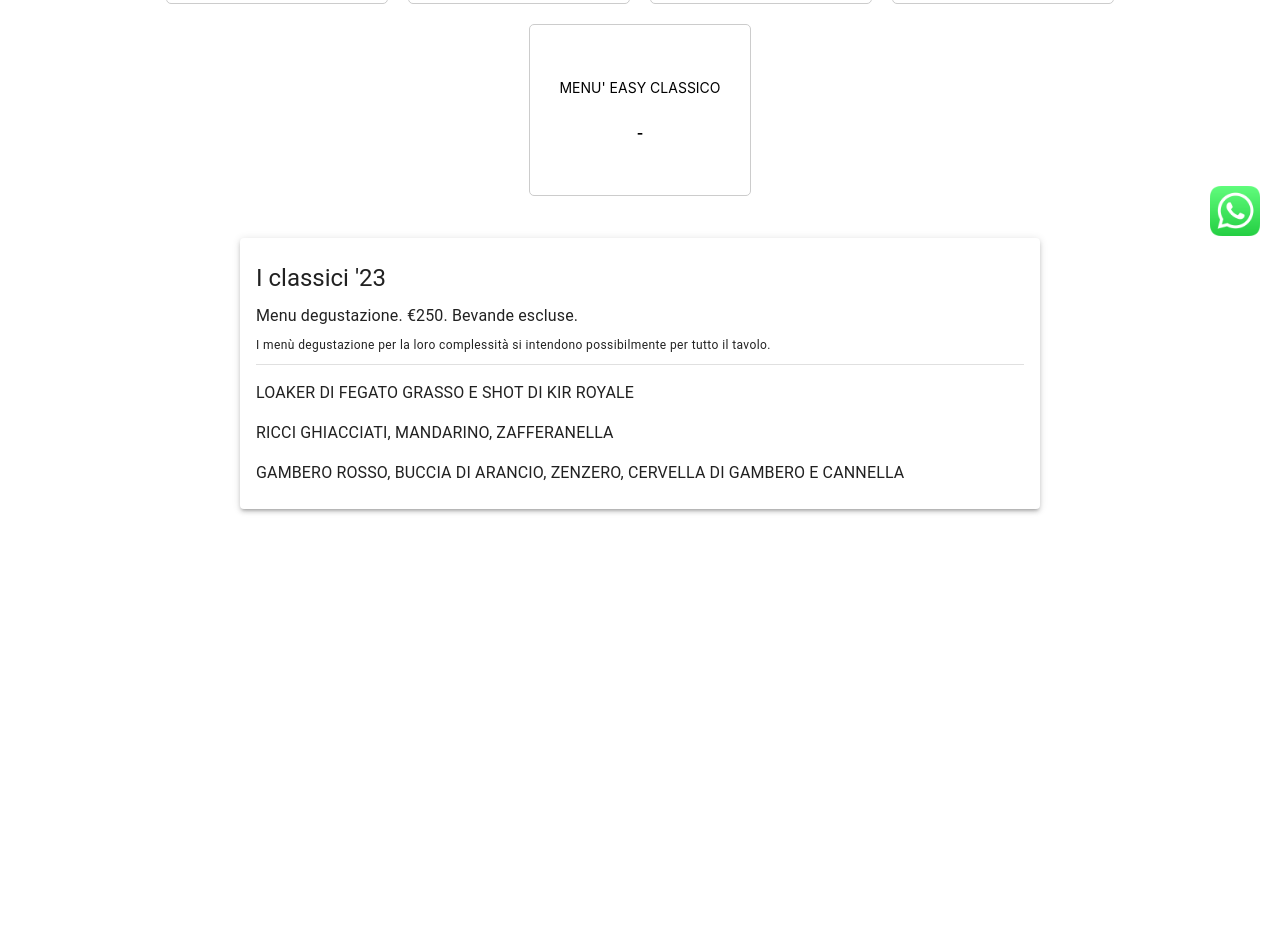
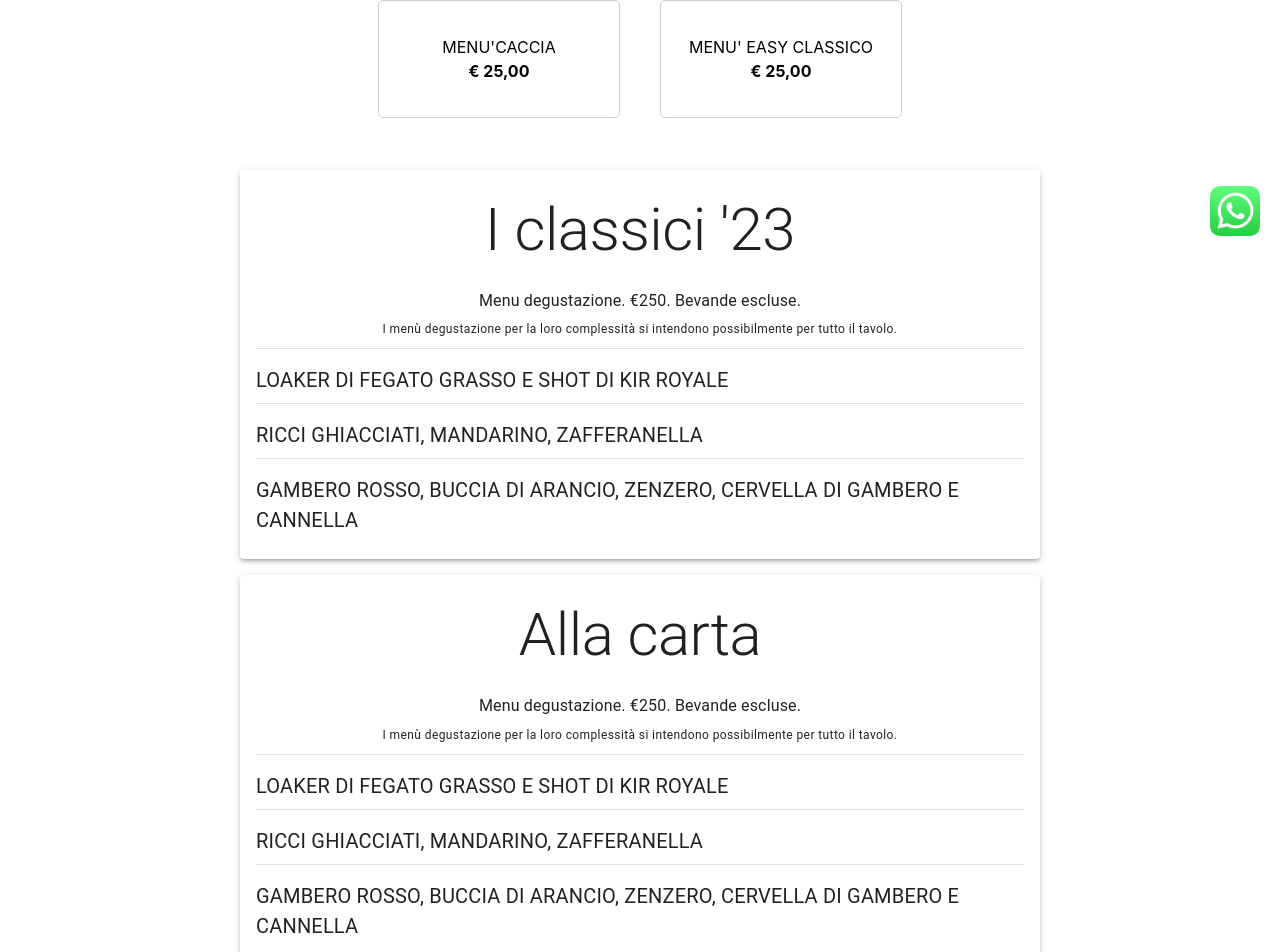
Before and after one commit to maurizioweb/ReactMultiLingualShowcase-, a React (Create React App) app: page /nuova-pagina in a window 1280 px wide. Shown: the part 540-1492 px from the top of the page. Before the commit the page ends 1081 px from the top, so only its background shows below. Built offline with nearby package versions, Linux system fonts and the light colour scheme.

Commit message:
Descrizione delle modifiche apportate

```diff
--- a/src/components/Footer.css
+++ b/src/components/Footer.css
@@ -1,5 +1,5 @@
 .footer {
-    background-color: #333;
+    background-color: #718872;
     color: white;
     text-align: center;
     padding: 20px 0;
--- a/src/components/Menu.js
+++ b/src/components/Menu.js
@@ -5,22 +5,24 @@ const Menu = () => {
     {
       text: "MENU'ALLA CARTA",
 
-      url: "https://bacchanalia.co.uk/wp-content/uploads/2023/10/Bacchanalia-A-La-Carte-Menu-October.pdf" // Inserisci qui il tuo URL
+      url: "https://bacchanalia.co.uk/wp-content/uploads/2023/10/Bacchanalia-A-La-Carte-Menu-October.pdf", // Inserisci qui il tuo URL
+	 author: "€ 25,00"
     },
     {
-      text: "MENU' CLASSICO"
-
+      text: "MENU' CLASSICO",
+     author: "€ 25,00"
     },
     {
       text: "MENU' LAB",
-
+     author: "€ 25,00"
     },
     {
       text: "MENU'CACCIA",
-
+     author: "€ 25,00"
     },
     {
       text: "MENU' EASY CLASSICO",
+	  author: "€ 25,00"
 
     }
   ];
@@ -43,31 +45,34 @@ const Menu = () => {
                flex: '1',
                minWidth: '180px',
                maxWidth: '200px',
-               height: '150px', // Riduci l'altezza del div della testimonianza
-               margin: '10px',
-               padding: '10px',
+
+               margin: '20px',
+               padding: '20px',
                border: '1px solid #ccc',
                borderRadius: '5px',
                cursor: testimonial.url ? 'pointer' : 'default',
-               fontSize: '14px',
+               fontSize: '16px',
                textAlign: 'center',
                display: 'flex',
                flexDirection: 'column',
-               justifyContent: 'center', // Centra il contenuto verticalmente
+               justifyContent: 'space-between', // Centra il contenuto verticalmente
                transition: 'transform 0.3s ease, box-shadow 0.3s ease', // Transizione per l'effetto hover
+
              }}
              onMouseEnter={e => {
                e.currentTarget.style.transform = 'scale(1.05)'; // Effetto ingrandimento al passaggio del mouse
                e.currentTarget.style.boxShadow = '0 4px 8px rgba(0, 0, 0, 0.2)'; // Effetto ombra al passaggio del mouse
+			   e.currentTarget.style.backgroundColor = '#EDE0D6'; // Cambia il colore di sfondo al passaggio del mouse
              }}
              onMouseLeave={e => {
                e.currentTarget.style.transform = 'scale(1)';
                e.currentTarget.style.boxShadow = 'none';
+			    e.currentTarget.style.backgroundColor = ''; // Rimetti lo sfondo iniziale (o un altro colore) quando il mouse lascia l'elemento
              }}
              onClick={() => testimonial.url && handleClick(testimonial.url)}
         >
-          <p>{testimonial.text}</p>
-          <p style={{ fontWeight: 'bold' }}>- {testimonial.author}</p>
+          <p style={{ marginBottom: '4px' }}>{testimonial.text}</p> {/* Riduci il margine inferiore */}
+    <p style={{ marginTop: '0', fontWeight: 'bold' }}> {testimonial.author}</p> {/* Riduci il margine superiore */}
         </div>
       ))}
     </div>
--- a/src/components/MenuDegustazionePage.js
+++ b/src/components/MenuDegustazionePage.js
@@ -4,7 +4,7 @@ import { Container, Typography, Box, Paper } from '@mui/material';
 const MenuDegustazionePage = () => {
   return (
     <Container maxWidth="md">
-      <Paper elevation={3} style={{ padding: '20px', marginTop: '20px' }}>
+      <Paper elevation={0} style={{ padding: '20px', marginTop: '20px' }}>
         <Typography variant="h4" gutterBottom>Esplora il Nostro Esclusivo Menù Degustazione</Typography>
         <Typography paragraph>
           Il nostro menù degustazione offre un'esperienza culinaria unica e memorabile, perfetta per assaporare la vasta gamma di sapori e creatività della nostra cucina. Disponibile esclusivamente su prenotazione, questo menù è pensato per deliziare tutti i sensi, con una selezione curata dei migliori piatti creati dal nostro chef.
--- a/src/components/OrariEContatti.js
+++ b/src/components/OrariEContatti.js
@@ -1,5 +1,5 @@
 import React from 'react';
-import { Grid, Table, TableBody, TableCell, TableContainer, TableHead, TableRow, Paper } from '@mui/material';
+import { Grid, Table, TableBody, TableCell, TableContainer, TableHead, TableRow, Paper, Typography } from '@mui/material';
 
 const OrariEContatti = () => {
   const orariApertura = [
@@ -13,15 +13,24 @@ const OrariEContatti = () => {
     { tipo: 'Email', valore: 'info@example.com' },
     // Aggiungi altri contatti...
   ];
+const headerStyle = {
+    color: '#F0821E', // Applicazione del colore rosso scuro
+  };
+  return (
+    <Grid container spacing={2} justifyContent="center">
+      {/* Intestazione sopra le tabelle */}
+      <Grid item xs={12}>
+        <Typography variant="h6" align="center" gutterBottom style={headerStyle}>
+          Orari e Contatti
+        </Typography>
+      </Grid>
 
-  return (
-    <Grid container spacing={2}>
       {/* Tabella Orari di Apertura */}
-      <Grid item xs={6}>
+      <Grid item xs={12} sm={6} style={{ maxWidth: '400px' }}>
         <TableContainer component={Paper} style={{ height: '100%' }}>
           <Table aria-label="Orari di apertura">
             <TableHead>
-              <TableRow>
+              <TableRow style={headerStyle}>
                 <TableCell>Giorno</TableCell>
                 <TableCell>Orario</TableCell>
               </TableRow>
@@ -39,11 +48,11 @@ const OrariEContatti = () => {
       </Grid>
 
       {/* Tabella Contatti */}
-      <Grid item xs={6}>
+      <Grid item xs={12} sm={6} style={{ maxWidth: '400px' }}>
         <TableContainer component={Paper} style={{ height: '100%' }}>
           <Table aria-label="Contatti">
             <TableHead>
-              <TableRow>
+              <TableRow style={headerStyle}>
                 <TableCell>Tipo</TableCell>
                 <TableCell>Valore</TableCell>
               </TableRow>
--- a/src/components/RestaurantMenu.js
+++ b/src/components/RestaurantMenu.js
@@ -1,10 +1,59 @@
-import React from 'react';
+import React, { useState } from 'react';
 import { Typography, Box, Paper, Divider } from '@mui/material';
 
 const RestaurantMenu = () => {
+const [hoveredItem, setHoveredItem] = useState(null);
   const menuSections = [
     {
       title: "I classici '23",
+      description: "Menu degustazione. €250. Bevande escluse.",
+      note: "I menù degustazione per la loro complessità si intendono possibilmente per tutto il tavolo.",
+      items: [
+        { name: "LOAKER DI FEGATO GRASSO E SHOT DI KIR ROYALE", detail: "" },
+        { name: "RICCI GHIACCIATI, MANDARINO, ZAFFERANELLA", detail: "" },
+        { name: "GAMBERO ROSSO, BUCCIA DI ARANCIO, ZENZERO, CERVELLA DI GAMBERO E CANNELLA", detail: "" },
+        // Aggiungi qui altri piatti...
+      ],
+    },
+    // Aggiungi qui altre sezioni...
+	{
+      title: "Alla carta",
+      description: "Menu degustazione. €250. Bevande escluse.",
+      note: "I menù degustazione per la loro complessità si intendono possibilmente per tutto il tavolo.",
+      items: [
+        { name: "LOAKER DI FEGATO GRASSO E SHOT DI KIR ROYALE", detail: "" },
+        { name: "RICCI GHIACCIATI, MANDARINO, ZAFFERANELLA", detail: "" },
+        { name: "GAMBERO ROSSO, BUCCIA DI ARANCIO, ZENZERO, CERVELLA DI GAMBERO E CANNELLA", detail: "" },
+        // Aggiungi qui altri piatti...
+      ],
+    },
+    // Aggiungi qui altre sezioni...
+	{
+      title: "I classici '23",
+      description: "Menu degustazione. €250. Bevande escluse.",
+      note: "I menù degustazione per la loro complessità si intendono possibilmente per tutto il tavolo.",
+      items: [
+        { name: "LOAKER DI FEGATO GRASSO E SHOT DI KIR ROYALE", detail: "" },
+        { name: "RICCI GHIACCIATI, MANDARINO, ZAFFERANELLA", detail: "" },
+        { name: "GAMBERO ROSSO, BUCCIA DI ARANCIO, ZENZERO, CERVELLA DI GAMBERO E CANNELLA", detail: "" },
+        // Aggiungi qui altri piatti...
+      ],
+    },
+    // Aggiungi qui altre sezioni...
+	{
+      title: "I classici easy",
+      description: "Menu degustazione. €250. Bevande escluse.",
+      note: "I menù degustazione per la loro complessità si intendono possibilmente per tutto il tavolo.",
+      items: [
+        { name: "LOAKER DI FEGATO GRASSO E SHOT DI KIR ROYALE", detail: "" },
+        { name: "RICCI GHIACCIATI, MANDARINO, ZAFFERANELLA", detail: "" },
+        { name: "GAMBERO ROSSO, BUCCIA DI ARANCIO, ZENZERO, CERVELLA DI GAMBERO E CANNELLA", detail: "" },
+        // Aggiungi qui altri piatti...
+      ],
+    },
+    // Aggiungi qui altre sezioni...
+	{
+      title: "Lab 23",
       description: "Menu degustazione. €250. Bevande escluse.",
       note: "I menù degustazione per la loro complessità si intendono possibilmente per tutto il tavolo.",
       items: [
@@ -19,26 +68,30 @@ const RestaurantMenu = () => {
 
   return (
     <Box sx={{ maxWidth: 800, mx: 'auto', my: 4 }}>
-      {menuSections.map((section, index) => (
-        <Paper key={index} elevation={3} sx={{ my: 2, py: 3, px: 2 }}>
-          <Typography variant="h5" component="h3" gutterBottom>
+      {menuSections.map((section, sectionIndex) => (
+        <Paper key={sectionIndex} elevation={3} sx={{ my: 2, py: 3, px: 2 }}>
+          <Typography variant="h2" component="h3" gutterBottom align="center">
             {section.title}
           </Typography>
-          <Typography variant="subtitle1" gutterBottom>
+          <Typography variant="subtitle1" gutterBottom align="center" >
             {section.description}
           </Typography>
-          <Typography variant="caption" display="block" gutterBottom>
+          <Typography variant="caption" display="block" gutterBottom align="center">
             {section.note}
           </Typography>
           <Divider sx={{ my: 1 }} />
           {section.items.map((item, itemIndex) => (
             <Box key={itemIndex} sx={{ mt: 2 }}>
-              <Typography variant="body1">
+              <Typography
+                variant="body1"
+                style={{ fontSize: '20px', color: hoveredItem === `${sectionIndex}-${itemIndex}` ? '#718872' : 'inherit' }}
+                onMouseEnter={() => setHoveredItem(`${sectionIndex}-${itemIndex}`)}
+                onMouseLeave={() => setHoveredItem(null)}
+              >
                 {item.name}
               </Typography>
-              <Typography variant="body2" color="text.secondary">
-                {item.detail}
-              </Typography>
+              {/* ... dettagli dell'elemento ... */}
+              {itemIndex !== section.items.length - 1 && <Divider sx={{ my: 1 }} />}
             </Box>
           ))}
         </Paper>
@@ -47,4 +100,5 @@ const RestaurantMenu = () => {
   );
 };
 
+
 export default RestaurantMenu;
--- a/src/pages/NuovaPagina.js
+++ b/src/pages/NuovaPagina.js
@@ -1,14 +1,19 @@
 import React from 'react';
+
+import Footer from '../components/Footer'; // Assicurati che il percorso sia corretto
 import MenuDegustazionePage from '../components/MenuDegustazionePage'; // Aggiornato per riflettere il percorso corretto
 import Menu from '../components/Menu'; // Aggiornato per riflettere il percorso corretto
 import RestaurantMenu from '../components/RestaurantMenu'; // Aggiornato per riflettere
-
+import OrariEContatti from '../components/OrariEContatti'; // Assicurati
 const NuovaPagina = () => {
   return (
-    <div>
+ <div>
+
       <MenuDegustazionePage />
       <Menu />
       <RestaurantMenu />
+      <OrariEContatti />
+      <Footer />
     </div>
   );
 };
```
